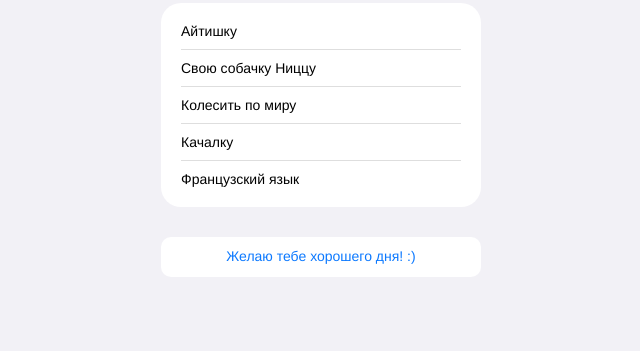
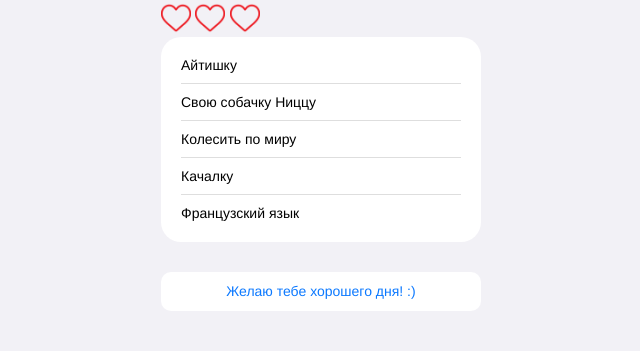
Before and after one commit to aban-diana/aban-diana.github.io, a plain HTML site: page index.html in a window 1280 px wide. Shown: the part 612-963 px from the top of the page, without its empty margins (319-959 px from the left). Before the commit the page ends 929 px from the top, so only its background shows below. Drawn offline with Linux system fonts and the light colour scheme.

Commit message:
Добавила картинки сердца

```diff
--- a/index.html
+++ b/index.html
@@ -41,6 +41,9 @@
       </section>
       <section class="links">
         <h2 class="links__header">Немного о себе) Я люблю... </h2>
+        <img src= "heart.png" height=30px width=30px>
+        <img src= "heart.png" height=30px width=30px>
+        <img src= "heart.png" height=30px width=30px>
         <ul class="links__container">
           <li class="links__link">
             <p class="links__title">Айтишку </p>
```
Also changed, not shown: heart.png (added).
